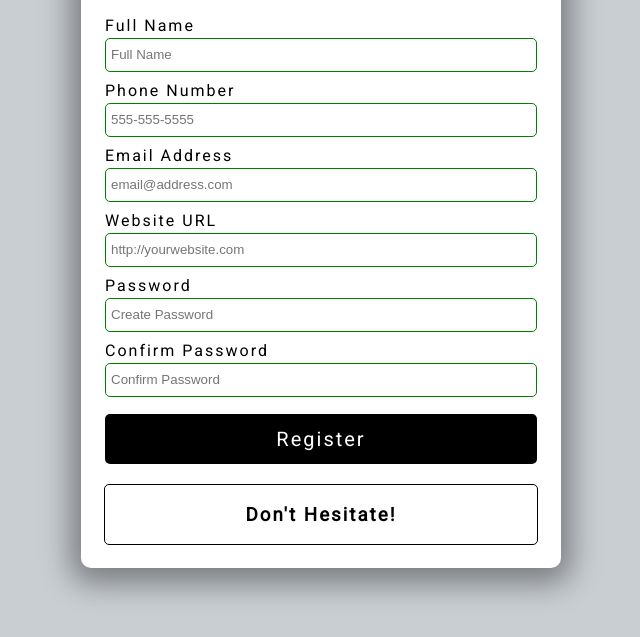
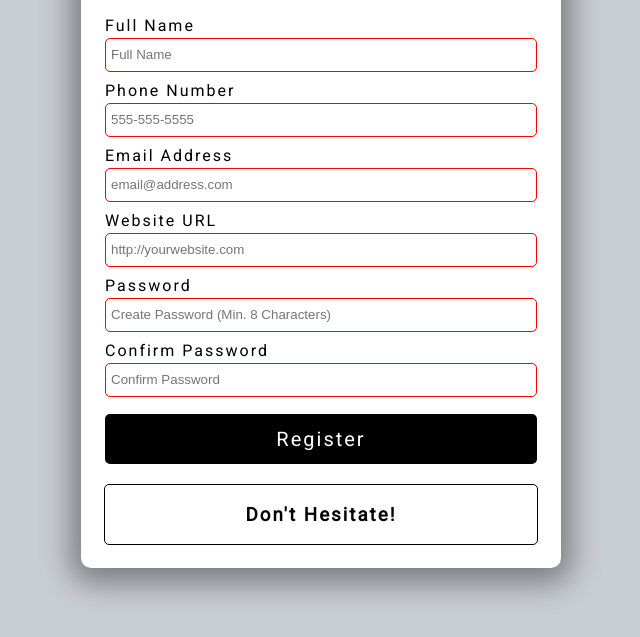
Before and after one commit to AaronDB2/Form-Validator, a plain HTML site: page index.html in a window 1280 px wide. Shown: the part 147-784 px from the top of the page, without its empty margins (319-959 px from the left). Drawn offline with Linux system fonts and the light colour scheme.

Commit message:
Added HTML validation to form

```diff
--- a/index.html
+++ b/index.html
@@ -14,32 +14,33 @@
 			<!-- Full Name -->
 			<div class="form-group">
 				<label for="name">Full Name</label>
-				<input type="text" id="name" placeholder="Full Name">
+				<input type="text" id="name" placeholder="Full Name" required minlength="3" maxlength="100">
 			</div>
 			<!-- Phone Number -->
 			<div class="form-group">
 				<label for="phone">Phone Number</label>
-				<input type="tel" id="phone" placeholder="555-555-5555">
+				<input type="tel" id="phone" placeholder="555-555-5555" required pattern="[0-9]{3}-[0-9]{3}-[0-9]{4}">
 			</div>
 			<!-- Email Address -->
 			<div class="form-group">
 				<label for="email">Email Address</label>
-				<input type="email" id="email" placeholder="email@address.com">
+				<input type="email" id="email" placeholder="email@address.com" required>
 			</div>
 			<!-- Website URL -->
 			<div class="form-group">
 				<label for="website">Website URL</label>
-				<input type="url" id="website" placeholder="http://yourwebsite.com">
+				<input type="url" id="website" placeholder="http://yourwebsite.com" required>
 			</div>
 			<!-- Password -->
 			<div class="form-group">
 				<label for="password1">Password</label>
-				<input type="password" id="password1" placeholder="Create Password">
+				<input type="password" id="password1" placeholder="Create Password (Min. 8 Characters)" required pattern="^(?=.*\d)(?=.*[a-z])(?=.*[A-Z])(?=.*[a-zA-Z]).{8,}$"
+				title="Please include at least 1 uppercase, 1 lowercase character, and 1 number.">
 			</div>
 			<!-- Confirm Password -->
 			<div class="form-group">
 				<label for="password2">Confirm Password</label>
-				<input type="password" id="password2" placeholder="Confirm Password">
+				<input type="password" id="password2" placeholder="Confirm Password" required pattern="^(?=.*\d)(?=.*[a-z])(?=.*[A-Z])(?=.*[a-zA-Z]).{8,}$">
 			</div>
 			<button type="submit">Register</button>
 		</form>
```
